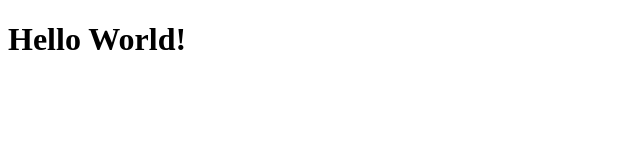
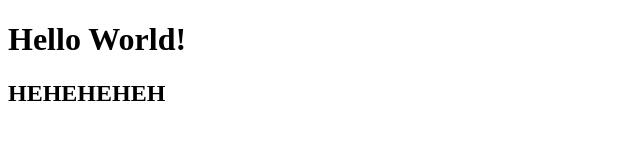
Before and after one commit to vinayakVemo/WebTechLab, a plain HTML site: page index.html in a window 1280 px wide. Shown: the whole page, without its empty margins (0-640 px from the left). Drawn offline with Linux system fonts and the light colour scheme.

Commit message:
New Version

```diff
--- a/index.html
+++ b/index.html
@@ -7,6 +7,7 @@
 </head>
 <body>
     <h1>Hello World!</h1>
+    <h2>HEHEHEHEH</h2>
 </body>
 </html>
 <!-- Git: clone, commit, status-->
```
Also changed, not shown: 1 other file.
